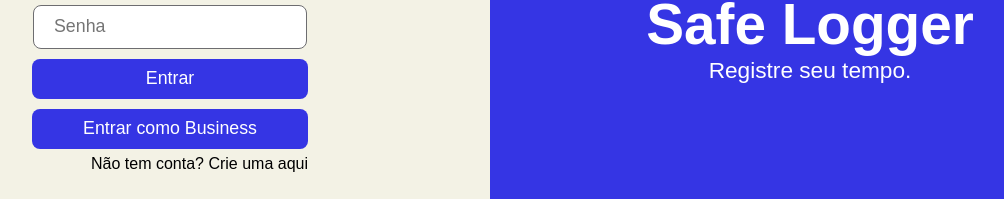
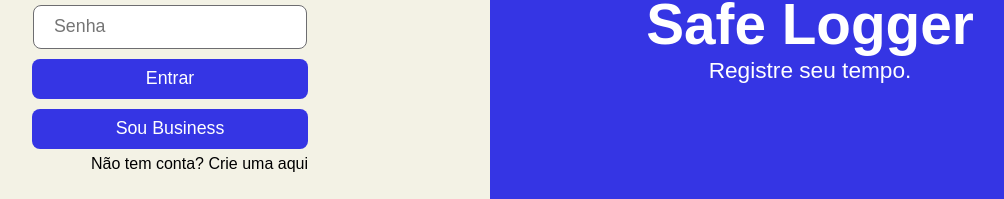
Before and after one commit to Danilo-Gerardi/safe-logger-frontend, a React (Create React App) app: page / in a window 1280 px wide. Shown: the part 362-561 px from the top of the page, without its empty margins (150-1154 px from the left). Built offline with nearby package versions, Linux system fonts and the light colour scheme.

Commit message:
Realizando ajustes em alguns logs

```diff
--- a/src/pages/Home.jsx
+++ b/src/pages/Home.jsx
@@ -47,10 +47,10 @@ const Home = _props => {
             token,
             () => {
                 findTodayLogs(organizationDocument, token)
-                console.log('DEU BOM')
+                console.log('Sucesso ao registrar tempo')
             },
             () => {
-                console.log('DEU RUIM')
+                console.log('Falha ao registrar tempo')
             });
     }
 
--- a/src/pages/SignIn.jsx
+++ b/src/pages/SignIn.jsx
@@ -49,7 +49,7 @@ const SignIn = props => {
                             Entrar
                         </button>
                         <button onClick={() => history.push('/signin/business')}>
-                            Entrar como Business
+                            Sou Business
                         </button>
                         <div class="create-account">
                             <span>Não tem conta? </span>
--- a/src/pages/SignInBusiness.jsx
+++ b/src/pages/SignInBusiness.jsx
@@ -44,7 +44,7 @@ const SignInBusiness = props => {
                             Entrar
                         </button>
                         <button onClick={() => history.push('/signin')}>
-                            Entrar como usuário
+                            Sou Colaborador
                         </button>
                         <div class="create-account">
                             <span>Não tem conta? </span>
--- a/src/pages/SignUpBusiness.jsx
+++ b/src/pages/SignUpBusiness.jsx
@@ -28,11 +28,14 @@ const SignUpBusiness = props => {
             lat = latitude;
             long = longitude;
 
+            console.log(lat)
+            console.log(long)
+
             const firstLogginArea = {
                 name: "Área central",
                 latitude: lat,
                 longitude: long,
-                radius: 30
+                radius: 10
             }
 
             createOrganization({
```
